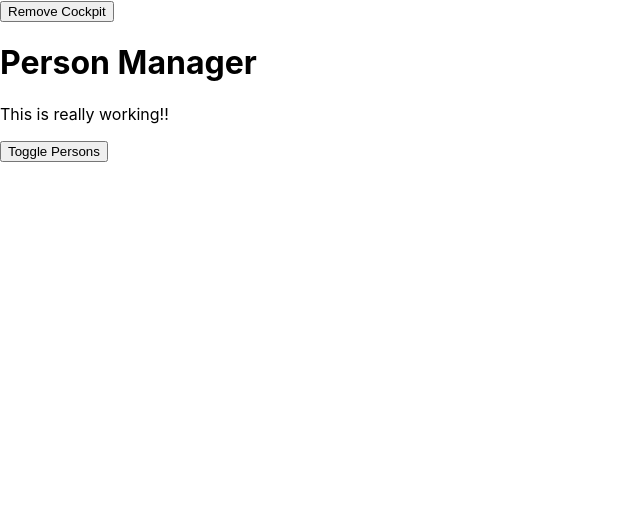
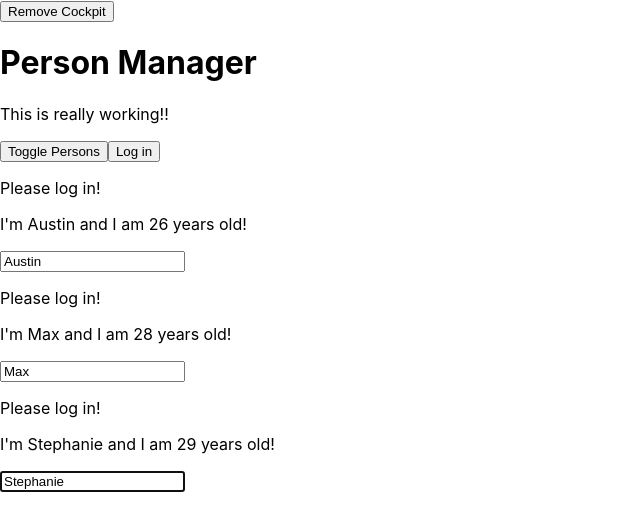
Before and after one commit to austinbeaufort/learningReact, a React app in the folder completeGuideReact/react-complete-guide/: page / in a window 1280 px wide. Shown: the top 530 px of the page, without its empty margins (0-640 px from the left). Built offline with nearby package versions, Linux system fonts and the light colour scheme.

Commit message:
completed 'deep dive' into react components and lifecycles

```diff
--- a/completeGuideReact/react-complete-guide/src/components/Cockpit/Cockpit.js
+++ b/completeGuideReact/react-complete-guide/src/components/Cockpit/Cockpit.js
@@ -1,14 +1,21 @@
-import React, { useEffect } from 'react';
+import React, { useEffect, useRef, useContext } from 'react';
 import classes from './Cockpit.css';
+import AuthContext from '../../context/auth-context';
 
 const Cockpit = props => {
+
+    const toggleBtnRef = useRef(null);
+    const authContext = useContext(AuthContext);
+
+    console.log(authContext.authenticated);
 
     useEffect(() => {
         console.log('[Cockpit.js] useEffect');
         // Http request...
-        setTimeout(() => {
-            alert('saved data to cloud');
-        } ,1000);
+        // setTimeout(() => {
+        //     alert('saved data to cloud');
+        // } ,1000);
+        toggleBtnRef.current.click();
         return () => {
             console.log('[Cockpit.js] clean up work in use effect');
         };
@@ -39,9 +46,11 @@
         <div className={classes.Cockpit}>
             <h1>{props.title}</h1>
             <p className={assignedClasses.join(' ')}>This is really working!!</p>
-            <button
-            className={btnClass}
-            onClick={props.clicked}>Toggle Persons</button>
+            <button ref={toggleBtnRef} className={btnClass} onClick={props.clicked}>
+            Toggle Persons
+            </button>
+            <button onClick={authContext.login}>Log in</button>
+
         </div>
     );
 };
--- a/completeGuideReact/react-complete-guide/src/components/Persons/Person/Person.js
+++ b/completeGuideReact/react-complete-guide/src/components/Persons/Person/Person.js
@@ -1,18 +1,51 @@
 import React, { Component } from 'react';
 import classes from './Person.css';
+import Auxiliary from '../../../hoc/Auxiliary';
+import withClass from '../../../hoc/withClass';
+import PropTypes from 'prop-types';
+import AuthContext from '../../../context/auth-context';
 
 class Person extends Component {
+    constructor(props) {
+        super(props);
+        this.inputElementRef = React.createRef();
+    }
+
+    static contextType = AuthContext;
+
+    componentDidMount() {
+        // this.inputElement.focus();
+        this.inputElementRef.current.focus();
+        console.log(this.context.authenticated);
+    }
+
     render() {
         console.log('[Person.js] rendering...')
         return (
-            <div className={classes.Person}>
-                <p onClick={this.props.click}> I'm {this.props.name} and I am {this.props.age} years old! </p>
-                <p>{this.props.children}</p>
-                <input type="text" onChange={this.props.changed} value={this.props.name}/>
-            </div>
-        );
+        <Auxiliary>
+
+            {this.context.authenticated ? <p>Authenticated!</p> : <p>Please log in!</p>}
+
+            <p onClick={this.props.click}>
+            I'm {this.props.name} and I am {this.props.age} years old!
+            </p>
+            <p >{this.props.children}</p>
+            <input
+                // ref={(inputEl) => {this.inputElement = inputEl}}
+                ref={this.inputElementRef}
+                type="text"
+                onChange={this.props.changed}
+                value={this.props.name}
+            />
+        </Auxiliary>);
     }
-
 }
 
-export default Person;
+Person.propTypes = {
+    click: PropTypes.func,
+    name: PropTypes.string,
+    age: PropTypes.number,
+    changed: PropTypes.func
+};
+
+export default withClass(Person, classes.Person);
--- a/completeGuideReact/react-complete-guide/src/components/Persons/Persons.js
+++ b/completeGuideReact/react-complete-guide/src/components/Persons/Persons.js
@@ -46,7 +46,9 @@
               name={person.name}
               age={person.age}
               key={person.id}
-              changed={(event) => this.props.changed(event, person.id)}/>
+              changed={(event) => this.props.changed(event, person.id)}
+              isAuth={this.props.isAuthenticated}
+              />
             );
           })};
     }
--- a/completeGuideReact/react-complete-guide/src/components/notes.js
+++ b/completeGuideReact/react-complete-guide/src/components/notes.js
@@ -77,3 +77,7 @@
 
 // componentDidUpdate()
 // do cause side effects , don't update state
+
+
+// multiple JSX elements can sit next to each other in,
+// top level if put into an array separated with commas.
--- a/completeGuideReact/react-complete-guide/src/containers/App.js
+++ b/completeGuideReact/react-complete-guide/src/containers/App.js
@@ -2,6 +2,9 @@
 import classes from './App.css';
 import Persons from '../components/Persons/Persons';
 import Cockpit from '../components/Cockpit/Cockpit';
+import withClass from '../hoc/withClass';
+import Auxiliary from '../hoc/Auxiliary';
+import AuthContext from '../context/auth-context';
 
 
 class App extends Component {
@@ -18,7 +21,9 @@
     ],
     otherState: 'some other value',
     showPersons: false,
-    showCockpit: true
+    showCockpit: true,
+    changeCounter: 0,
+    authenticated: false
   }
 
   static getDerivedStateFromProps(props, state) {
@@ -59,8 +64,13 @@
     const persons = [...this.state.persons];
     persons[personIndex] = person;
 
-    this.setState( {persons: persons} )
-  }
+    this.setState((prevState, props) => {
+      return {
+        persons: persons,
+        changeCounter: prevState.changeCounter + 1
+      };
+    });
+  };
 
   deletePersonHandler = personIndex => {
     // const persons = this.state.persons.slice();
@@ -74,6 +84,10 @@
     this.setState({showPersons: !doesShow});
   }
 
+  loginHandler = () => {
+    this.setState({authenticated: true});
+  };
+
   render() {
       console.log('[App.js] render');
 
@@ -83,13 +97,15 @@
       persons = <Persons
           persons={this.state.persons}
           clicked={this.deletePersonHandler}
-          changed={this.nameChangedHandler}/>;
+          changed={this.nameChangedHandler}
+          isAuthenticated={this.state.authenticated}
+          />;
     }
 
 
 
     return (
-        <div className={classes.App}>
+        <Auxiliary>
         <button
           onClick = {() => {
             this.setState({ showCockpit: false });
@@ -97,18 +113,25 @@
         >
         Remove Cockpit
         </button>
+          <AuthContext.Provider
+          value={{
+            authenticated: this.state.authenticated,
+            login:this.loginHandler
+            }}>
             {this.state.showCockpit ? <Cockpit
               title={this.props.appTitle}
               showPersons={this.state.showPersons}
               personsLength={this.state.persons.length}
               clicked={this.togglePersonsHandler}
+              login={this.loginHandler}
             /> : null}
             {persons}
-        </div>
+          </AuthContext.Provider>
+        </Auxiliary>
     );
     // return React.createElement('div', {className: 'App'}, React.createElement('h1', null, 'Does this work now??'));
   }
 
 }
 
-export default App;
+export default withClass(App, classes.App);
--- /dev/null
+++ b/completeGuideReact/react-complete-guide/src/context/auth-context.js
@@ -0,0 +1,8 @@
+import React from 'react';
+
+const authContext = React.createContext({
+    authenticated: false,
+    login: () => {}
+});
+
+export default authContext;
--- /dev/null
+++ b/completeGuideReact/react-complete-guide/src/hoc/Auxiliary.js
@@ -0,0 +1,3 @@
+const Auxiliary = props => props.children;
+
+export default Auxiliary;
--- /dev/null
+++ b/completeGuideReact/react-complete-guide/src/hoc/withClass.js
@@ -0,0 +1,11 @@
+import React from 'react';
+
+const withClass = (WrappedComponent, className) => {
+    return props => (
+        <div className={className}>
+            <WrappedComponent {...props}/>
+        </div>
+    );
+}
+
+export default withClass;
```
Lines whose indentation alone changed are shown as unchanged.
